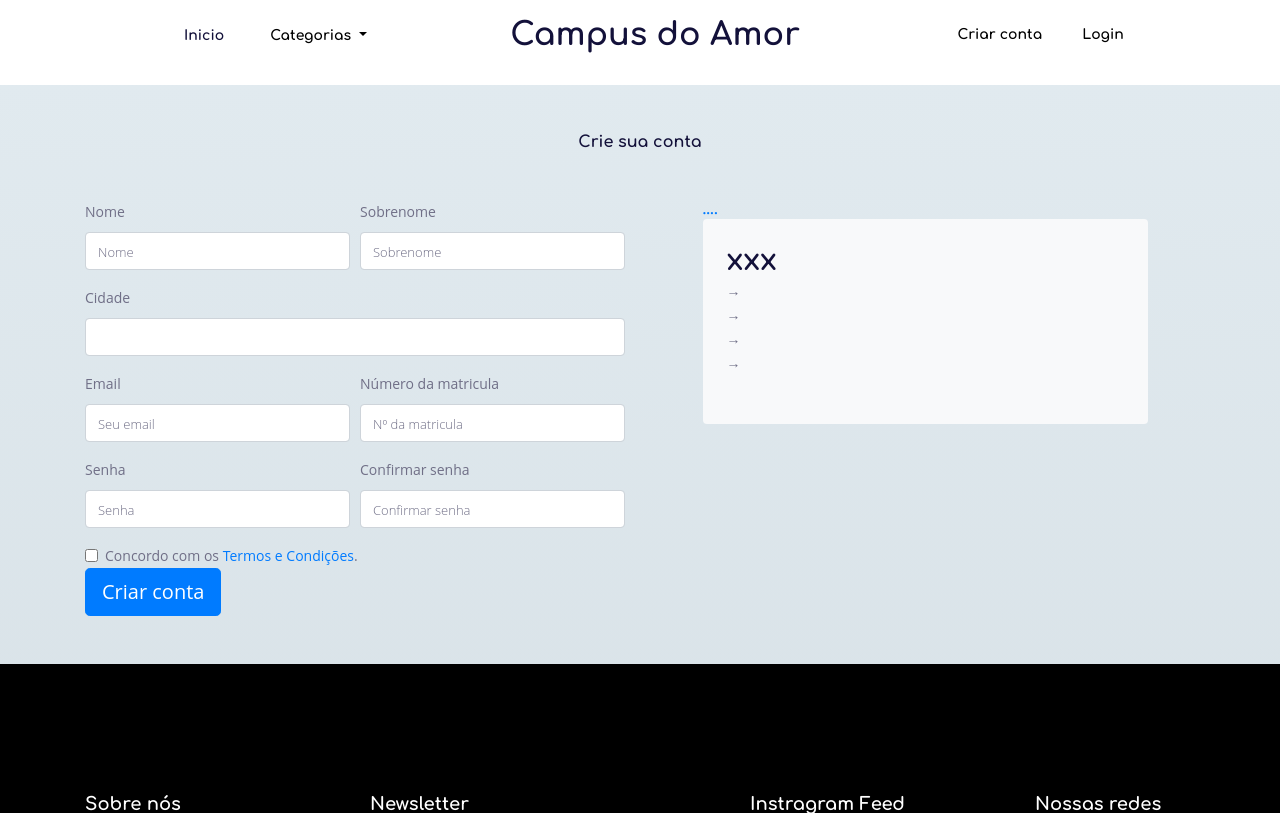
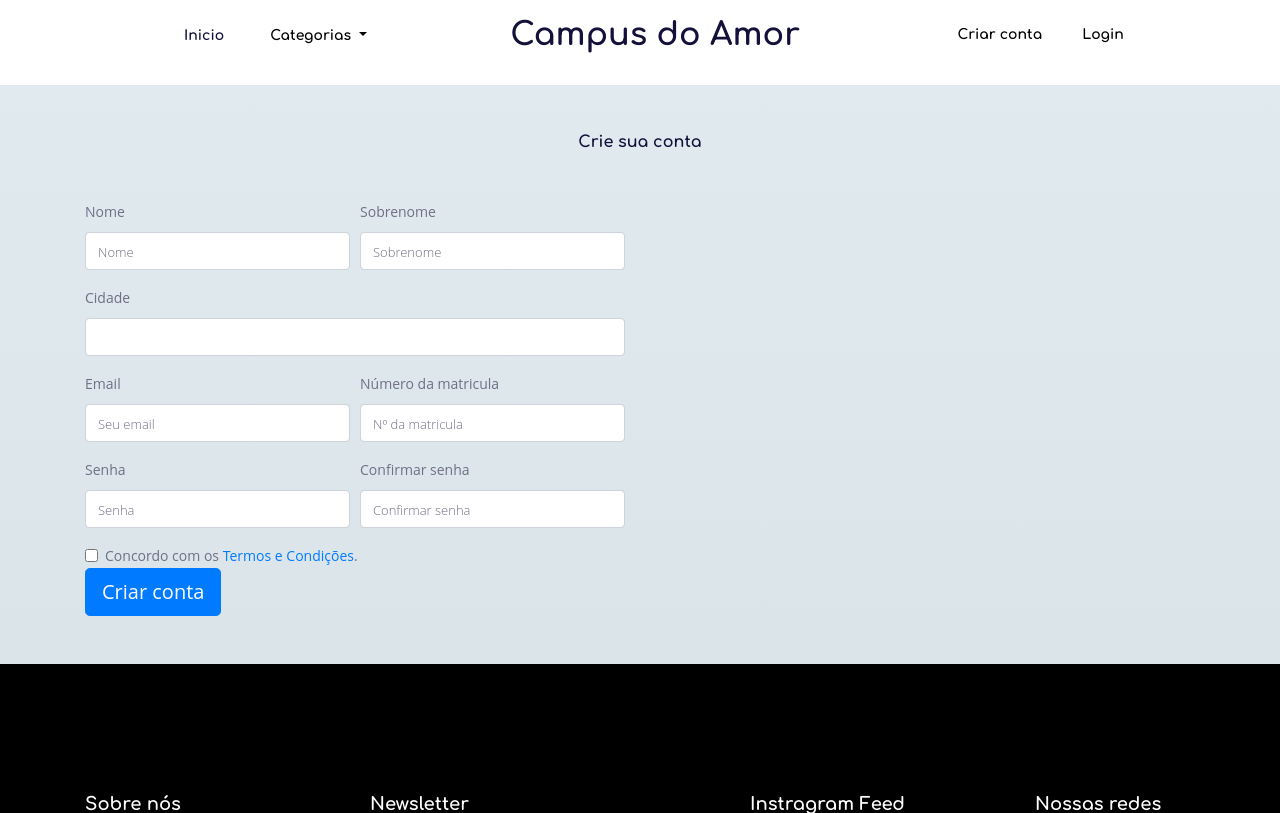
Before and after one commit to tiagojosesilva/gremio, a PHP site: page /pages/cadastro.php in a window 1280 px wide. Shown: the part 15-828 px from the top of the page. Run offline with PHP 8.4, Linux system fonts and the light colour scheme.

Commit message:
Apaguei uma div

```diff
--- a/pages/cadastro.php
+++ b/pages/cadastro.php
@@ -70,19 +70,7 @@
 
         </form>
 
-        <div class="col-lg-5 mx-auto order-first order-lg-1 mb-5">
-          <h2 class="h6 text-primary" class="m-3">....</h2>
-          <div class="bg-light rounded p-4 box-shadow">
-            <h2>xxx</h2>
-            <ul class="lista-plano list-unstyled">
-              <li>→ </li>
-              <li>→ </li>
-              <li>→ </li>
-              <li>→ </li>
-            </ul>
-            <div class="row mt-4">
-              <div class="col">
-              </div>
+
             </div>
           </div>
         </div>
```
